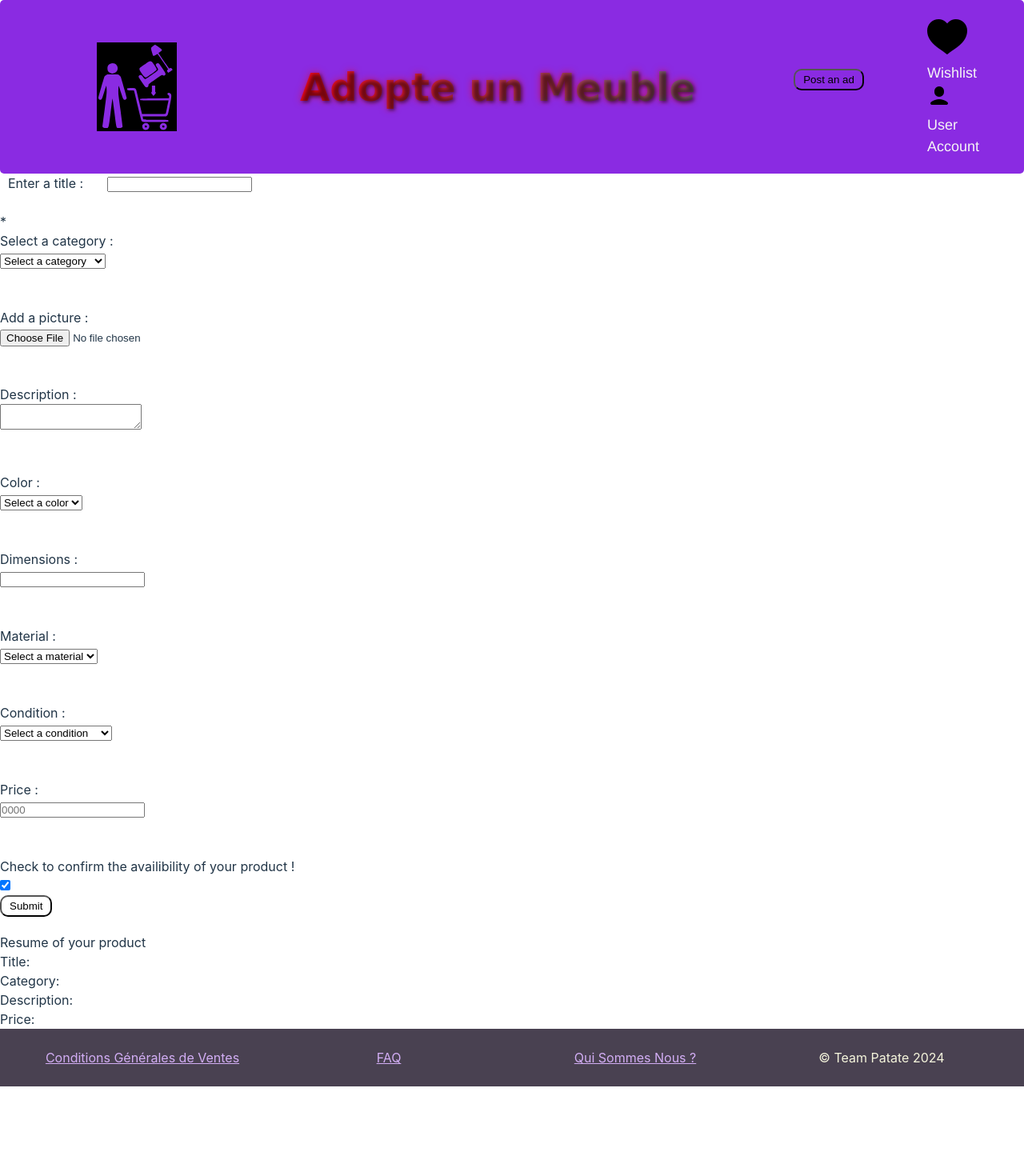
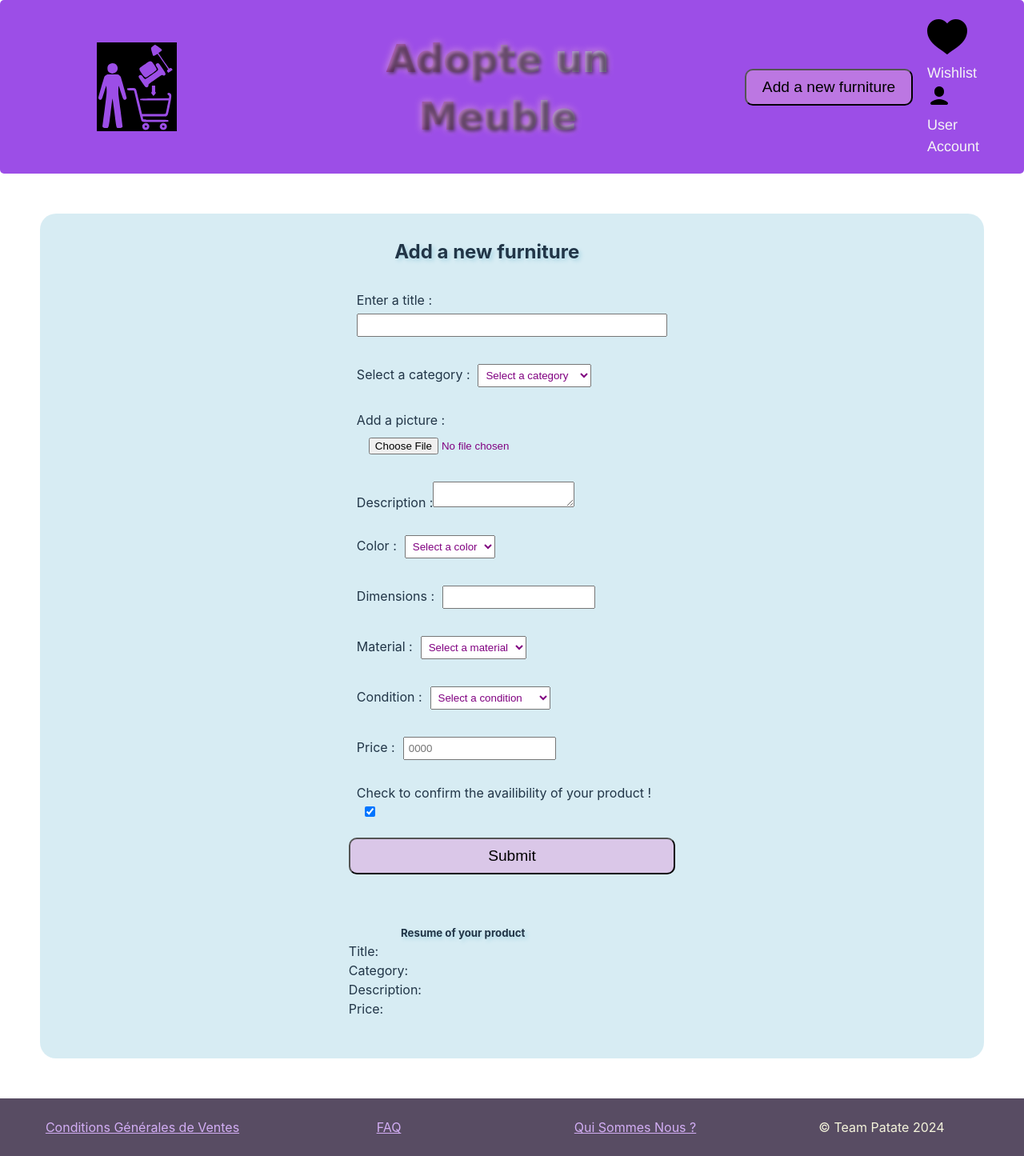
Before and after one commit to adatechschool/projet-plateforme-de-vente-de-meubles-adopteunmeuble, a React (Vite) app in the folder frontend/: page /newFurniture in a window 1280 px wide. Shown: the whole page at 80% size. Before the commit the page ends 1358 px from the top, so only its background shows below. Built offline with nearby package versions, Linux system fonts and the light colour scheme.

Commit message:
add css on form and modif title home.jsx

```diff
--- a/frontend/src/layouts/header.jsx
+++ b/frontend/src/layouts/header.jsx
@@ -70,7 +70,7 @@ function Header() {
             </svg>
             <h2 id="website-title">Adopte un Meuble</h2>
             <Link to="/newFurniture">
-                <button>Post an ad</button>
+                <button>Add a new furniture</button>
             </Link>
             <div id="user-actions">
                 <div className="icon-text-container">
--- a/frontend/src/pages/Home.jsx
+++ b/frontend/src/pages/Home.jsx
@@ -4,7 +4,7 @@ import { Link } from 'react-router-dom';
 const Home = () => {
   return (
     <div id='home'>
-      <h1>Bienvenue !</h1>
+      <h1>La plateforme de vente de meubles qui va vous aider à trouver le match parfait !</h1>
       <Link to="/products">
         <button>Voir les produits</button>
       </Link>
--- a/frontend/src/pages/ProductForm.jsx
+++ b/frontend/src/pages/ProductForm.jsx
@@ -1,5 +1,4 @@
-// Tâche : Ajouter une page formulaire de publication d'annonce (le lien est déjà fait pour ajout direct à la base de données
-//  respecter meubles models !! (post product)
+import "../styles/components/form.css";
 
 import React from "react";
 
@@ -33,13 +32,13 @@ function ProductForm() {
   });
 
   // Gestion du changement des champs du formulaire
-  const handleChange = (event) => {
-    // setInputValue(event.target.value);
-    setInputValue({
-      ...inputValue,
-      [event.target.name]: event.target.value,
-    });
-  };
+  // const handleChange = (event) => {
+  //   // setInputValue(event.target.value);
+  //   setInputValue({
+  //     ...inputValue,
+  //     [event.target.name]: event.target.value,
+  //   });
+  // };
 
   // Même si les informations du produits ne seront pas changées après le dépôt de l'annonce du produit,
   // il est utile de garder la fonction "useState" lors du remplissage du formulaire au cas où si les données rentrées ne sont pas correctes.
@@ -59,7 +58,7 @@ function ProductForm() {
   const {
     register,
     handleSubmit,
-    formState: { errors },
+    // formState: { errors },
   } = useForm();
 
   // Fonction de soumission du formulaire
@@ -73,30 +72,27 @@ function ProductForm() {
     // Penser à créer l'option d'enregistrement du formulaire
 
     // Nous passons la fonction "onSubmit" à la fonction "handleSubmit".
-    // La fonction "onSubmit" sera appelée lors de l’envoi du formulaire
+    // La fonction "onSubmit" sera appelée lors de l'envoi du formulaire
     // et recevra un objet contenant les valeurs de chaque champ du formulaire.
     <form onSubmit={handleSubmit(onSubmit)}>
-      <div class="title">
+      <h2 className="post-an-ad">Add a new furniture</h2>
       <label htmlFor="title">Enter a title :</label>
       <input
         name="title"
         type="text"
         value={inputValue.title}
-          onChange={handleChange}
+        // onChange={handleChange}
         {...register("title", { required: true })} // Champ à valider
       />
       {/* On peut utiliser l'objet "errors" pour afficher les éventuelles erreurs de validation.*/}
-        {errors.title && <p>Title is required and must be valid</p>}
-      </div>
+      {/* {errors.title && <p>Title is required and must be valid</p>} */}
       <br />
-      <div class="category">
-        *
       <label htmlFor="category">
-          <p>Select a category :</p>
+        Select a category :
         <select
           name="category"
           value={inputValue.category}
-            onChange={handleChange}
+          // onChange={handleChange}
           {...register("category", { required: true })}
         >
           <option value="">Select a category</option>
@@ -122,35 +118,38 @@ function ProductForm() {
           <option value="carpet">Carpet</option>
           <option value="other">Autre</option>
         </select>
-          {errors.category && <p>Category is required and must be valid</p>}
+        {/* {errors.category && <p>Category is required and must be valid</p>} */}
       </label>
-      </div>
       <br />
-      <div class="picture">
       <label htmlFor="picture">
-          <p>Add a picture :</p>
-          <input name="picture" type="file" onChange={handleChange} />
+        Add a picture :
+        <br />
+        <input
+          name="picture"
+          type="file"
+          // onChange={handleChange}
+        />
       </label>
-      </div>
       <br />
-      <div class="description">
       <label htmlFor="description">
-          <p>Description :</p>
+        Description :
         <textarea
           // type="texte" (pas utile car déjà dans un textarea)
           name="description"
           value={inputValue.description}
-            onChange={handleChange}
+          // onChange={handleChange}
           {...register("description", { required: true })}
         />
-          {errors.description && <p>Category is required and must be valid</p>}
+        {/* {errors.description && <p>Category is required and must be valid</p>} */}
       </label>
-      </div>
       <br />
-      <div class="color">
       <label htmlFor="color">
-          <p>Color :</p>
-          <select name="color" value={inputValue.color} onChange={handleChange}>
+        Color :
+        <select
+          name="color"
+          value={inputValue.color}
+          // onChange={handleChange}
+        >
           <option value="">Select a color</option>
           <option value="black">Black</option>
           <option value="blue">Blue</option>
@@ -163,27 +162,23 @@ function ProductForm() {
           <option value="white">White</option>
         </select>
       </label>
-      </div>
       <br />
-      <div class="dimensions">
       <label htmlFor="dimensions">
-          <p>Dimensions :</p>
+        Dimensions :
         <input
           name="dimensions"
           type="text"
           value={inputValue.dimensions}
-            onChange={handleChange}
+          // onChange={handleChange}
         />
       </label>
-      </div>
       <br />
-      <div class="material">
       <label htmlFor="material">
-          <p>Material :</p>
+        Material :
         <select
           name="material"
           value={inputValue.material}
-            onChange={handleChange}
+          // onChange={handleChange}
         >
           <option value="">Select a material</option>
           <option value="steel">Steel</option>
@@ -206,15 +201,13 @@ function ProductForm() {
           <option value="glass">Glass</option>
         </select>
       </label>
-      </div>
       <br />
-      <div class="condition">
       <label htmlFor="condition">
-          <p>Condition :</p>
+        Condition :
         <select
           name="condition"
           value={inputValue.condition}
-            onChange={handleChange}
+          // onChange={handleChange}
         >
           <option value="">Select a condition</option>
           <option value="like-new">Like new</option>
@@ -223,47 +216,42 @@ function ProductForm() {
           <option value="fair-condition">Fair condition</option>
         </select>
       </label>
-      </div>
       <br />
-      <div class="price">
       <label htmlFor="price">
-          <p>Price :</p>
+        Price :
         <input
           name="price"
           type="number"
           placeholder="0000"
           value={inputValue.price}
-            onChange={handleChange}
+          // onChange={handleChange}
           {...register("price", { required: true })}
         />
-          {errors.price && <p>Price is required and must be valid</p>}
+        {/* {errors.price && <p>Price is required and must be valid</p>} */}
       </label>
-      </div>
       <br />
-      <div class="status">
       <label htmlFor="status">
         <p>Check to confirm the availibility of your product !</p>
         <input
           name="status"
           type="checkbox"
           checked={inputValue.status}
-            onChange={(event) =>
-              setInputValue({ ...inputValue, status: event.target.checked })
-            }
+          // onChange={(event) =>
+          //   setInputValue({ ...inputValue, status: event.target.checked })
+          // }
         />
       </label>
-      </div>
 
       <button type="submit" class="submit-btn">
         Submit
       </button>
-      <div>
-        <p>Resume of your product</p>
+      <br />
+      <h5>Resume of your product</h5>
       <p>Title: {inputValue.title}</p>
       <p>Category: {inputValue.category}</p>
       <p>Description: {inputValue.description}</p>
-        <p>Price: {inputValue.price}</p>
-      </div>
+      <p id="end">Price: {inputValue.price}</p>
+
     </form>
   );
 }
--- /dev/null
+++ b/frontend/src/styles/components/form.css
@@ -0,0 +1,38 @@
+form {
+  display: grid;
+  flex-direction: column;
+  justify-content: center;
+  align-items: center;
+  margin: 50px;
+  background-color: rgba(173, 216, 230, 0.492);
+  border-radius: 20px;
+}
+
+h1 {
+  margin: 30px 0;
+}
+
+button {
+  margin: 20px 0;
+  padding: 10px 20px;
+  border-radius: 10px;
+  background-color: rgba(221, 160, 221, 0.496);
+  color: #000;
+  font-size: 1.2rem;
+  cursor: pointer;
+}
+
+form label {
+  text-decoration: solid;
+}
+
+select,
+input {
+  color: purple;
+  margin: 5px 10px;
+  padding: 5px;
+}
+
+#end {
+  margin-bottom: 50px;
+}
--- a/frontend/src/styles/components/header.css
+++ b/frontend/src/styles/components/header.css
@@ -1,8 +1,8 @@
 :root {
   --header-bg-color: #556e8d;
-  --header-text-color: #693e43;
+  --header-text-color: pink;
   --title-color: #000; /* Black as the main color */
-  --title-hover-color: #333; /* Slightly lighter shade for hover */
+  --title-hover-color: grey; /* Slightly lighter shade for hover */
   --text-shadow-color: rgba(0, 0, 0, 0.2); /* Subtle shadow */
   --text-shadow-hover-color: rgba(
     0,
@@ -31,11 +31,11 @@
 
 #website-title {
   font-size: 48px;
-  background: linear-gradient(to right, #e30c25, #556e8d);
+  background: linear-gradient(to right, purple, lightblue);
   /* text-shadow: 2px 2px 4px rgba(0, 0, 0, 0.5); */
   -webkit-background-clip: text;
   -webkit-text-fill-color: transparent;
-  text-shadow: 2px 2px 4px rgba(0, 0, 0, 0.5), 0 0 10px rgba(255, 0, 0, 0.5);
+  text-shadow: 2px 2px 4px rgba(0, 0, 0, 0.5), 0 0 10px plum;
   animation: title-gradient-animation 3s ease infinite;
   font-family: "Comic Sans MS", cursive, sans-serif;
 }
--- a/frontend/src/styles/pages/App.css
+++ b/frontend/src/styles/pages/App.css
@@ -3,6 +3,26 @@ body {
   max-height: 100vh;
   margin: 0;
   padding: 0;
+}
+
+h1 {
+  text-align: center;
+  width: 70%;
+  text-shadow: 3px 3px 5px lightblue;
+}
+
+h2 {
+  text-align: center;
+  width: 70%;
+  text-shadow: 3px 3px 5px lightblue;
+  margin: 30px;
+}
+
+h5 {
+  text-align: center;
+  width: 70%;
+  text-shadow: 3px 3px 5px lightblue;
+  margin-top: 20px;
 }
 
 ::-webkit-scrollbar {
@@ -16,7 +36,7 @@ body {
   align-items: center;
   place-items: center;
   width: 100vw;
-  background-color: blueviolet;
+  background-color: rgba(137, 43, 226, 0.832);
   color: whitesmoke;
 }
 
@@ -51,7 +71,7 @@ body {
   align-items: center;
   bottom: 0;
   padding: 1.5em;
-  background-color: rgb(73, 65, 81);
+  background-color: rgb(88, 76, 99);
   color: beige;
 }
 
@@ -104,7 +124,6 @@ body {
   border-radius: 50%;
   opacity: 0.75;
   transition: opacity ease 250ms;
-
 }
 
 .resizable-image {
```
Lines whose indentation alone changed are shown as unchanged.
